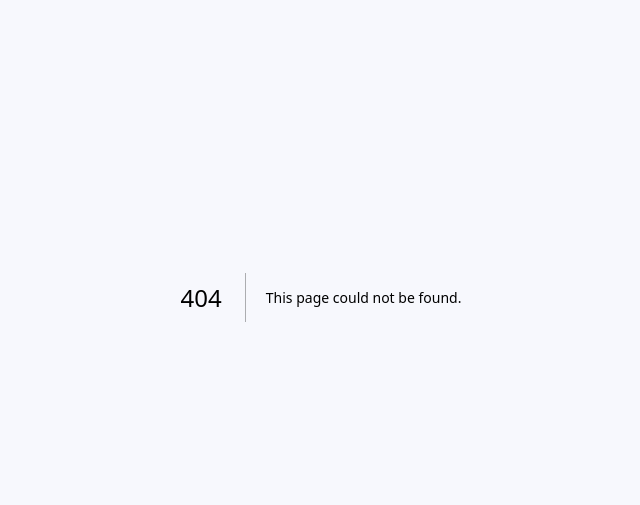
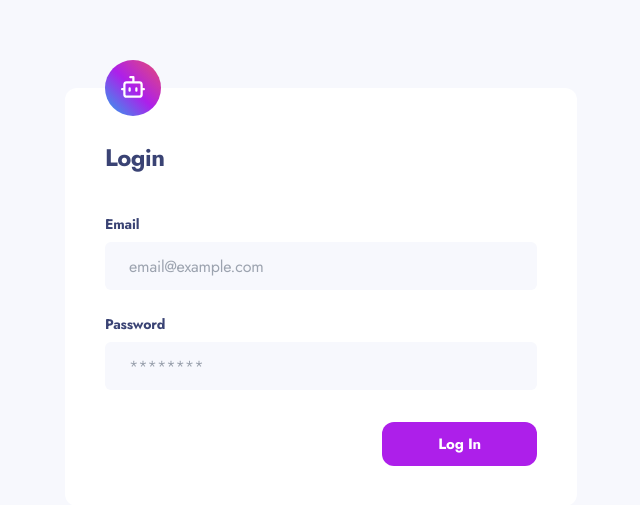
Before and after one commit to mapra99/feedbackr, a Next.js app in the folder web/: page /login in a window 1280 px wide. Before the commit this address had no page. Shown: the part 103-608 px from the top of the page, without its empty margins (319-959 px from the left). Built offline with nearby package versions, Linux system fonts and the light colour scheme.

Commit message:
login backend

```diff
--- /dev/null
+++ b/web/src/app/api/login/route.ts
@@ -0,0 +1,44 @@
+import { NextResponse } from 'next/server';
+import * as yup from 'yup';
+import { login } from '@/feedbackr-api/auth';
+import { LoginParamSchema } from '@/feedbackr-api/auth/types'
+
+
+const schema = yup.object({
+  email: yup.string().email().required('Please enter an email address'),
+  password: yup.string().required('Please enter a password'),
+});
+
+const validateParams = async (params: unknown) => {
+  let errors: string[] = []
+
+  try {
+    await schema.validate(params, { abortEarly: false })
+  } catch (error) {
+    if (error instanceof yup.ValidationError) {
+      errors = error.errors
+    }
+  }
+
+  return errors
+}
+
+export async function POST(request: Request) {
+  const paramsFormData = await request.formData();
+  const paramsObj = Object.fromEntries(paramsFormData)
+  const errors = await validateParams(paramsObj);
+  if (errors.length > 0) {
+    return NextResponse.json({ errors: { general: errors }}, { status: 422 });
+  }
+
+  const sanitizedParams =  LoginParamSchema.parse(paramsObj);
+  const { success, result } = await login(sanitizedParams);
+  if (success) {
+    const response = NextResponse.json({ success: true }, { status: 200 })
+    response.cookies.set('accessToken', result.accessToken, { httpOnly: true })
+
+    return response;
+  } else {
+    return NextResponse.json(result, { status: 422 });
+  }
+}
--- /dev/null
+++ b/web/src/app/login/page.tsx
@@ -0,0 +1,69 @@
+'use client'
+
+import { useState } from 'react'
+import { useRouter } from 'next/navigation';
+import Form from '@/components/form'
+import TextField from '@/components/text-field'
+import { Button } from '@/components/button'
+import { BotIcon } from "@/icons"
+import { LoginErrorsSchema } from '@/feedbackr-api/auth/types'
+
+import type { FormEvent } from 'react';
+import type { LoginErrors } from '@/feedbackr-api/auth/types'
+
+export default function Login() {
+  const [errors, setErrors] = useState<LoginErrors | null>(null)
+  const router = useRouter();
+
+  const handleSubmit = async (event: FormEvent<HTMLFormElement>) => {
+    event.preventDefault()
+
+    const formData = new FormData(event.currentTarget)
+    const response = await fetch('/api/login', { method: 'POST', body: formData })
+
+    if (response.status === 422) {
+      const result = await response.json()
+      setErrors(LoginErrorsSchema.parse(result))
+    } else if (response.status === 200) {
+      router.push('/')
+    }
+  }
+
+  return (
+    <main className="flex items-center justify-center w-full min-h-screen">
+      <div className="my-20 mx-6 max-w-lg w-full">
+        <Form icon={<BotIcon />} onSubmit={handleSubmit}>
+          <h1 className="text-xl sm:text-3xl font-sans text-marian-blue w-full mt-5 sm:mt-3 mb-6 sm:mb-10">
+            Login
+          </h1>
+
+          { errors?.errors.general ? (
+            <ul className="flex flex-col w-full font-sans text-xs !font-normal sm:text-xs text-poppy bg-puppy/60 mb-6 sm:mb-10">
+              { errors?.errors.general.map((error, index) => (
+                <li key={index}>{error}</li>
+              )) }
+            </ul>
+          ) : null}
+
+          <div className="flex flex-col w-full gap-6 mb-10 sm:mb-8">
+            <label className=" flex flex-col gap-2 w-full font-sans text-xs font-bold sm:text-lg text-marian-blue">
+              Email
+              <TextField id="email" name="email" placeholder="email@example.com" type="email" className="text-xs sm:text-base" />
+            </label>
+
+            <label className=" flex flex-col gap-2 w-full font-sans text-xs font-bold sm:text-lg text-marian-blue">
+              Password
+              <TextField id="password" name="password" placeholder="********" type="password" className="text-xs sm:text-base" />
+            </label>
+          </div>
+
+          <div className="flex flex-col sm:flex-row gap-4 w-full justify-end">
+            <Button type="submit" variant="primary" className="text-xs !font-bold sm:text-sm">
+              Log In
+            </Button>
+          </div>
+        </Form>
+      </div>
+    </main>
+  )
+}
--- a/web/src/app/sign-up/page.tsx
+++ b/web/src/app/sign-up/page.tsx
@@ -1,6 +1,7 @@
 'use client'
 
 import { useState } from 'react'
+import { useRouter } from 'next/navigation';
 import Form from '@/components/form'
 import TextField from '@/components/text-field'
 import { Button } from '@/components/button'
@@ -12,6 +13,7 @@ import type { SignUpErrors } from '@/feedbackr-api/auth/types'
 
 export default function SignUp() {
   const [errors, setErrors] = useState<SignUpErrors | null>(null)
+  const router = useRouter();
 
   const handleSubmit = async (event: FormEvent<HTMLFormElement>) => {
     event.preventDefault()
@@ -22,6 +24,8 @@ export default function SignUp() {
 
     if (response.status === 422) {
       setErrors(SignUpErrorsSchema.parse(result))
+    } else if (response.status === 200) {
+      router.push('/')
     }
   }
 
--- a/web/src/feedbackr-api/auth/index.ts
+++ b/web/src/feedbackr-api/auth/index.ts
@@ -1 +1,2 @@
 export { default as signUp } from './sign-up'
+export { default as login } from './login'
--- /dev/null
+++ b/web/src/feedbackr-api/auth/login.ts
@@ -0,0 +1,26 @@
+import { sendRequest } from "@/feedbackr-api/client"
+import { AccessTokenSchema } from "./types"
+import type { LoginParams } from './types'
+
+const OAUTH_CLIENT_ID = process.env.OAUTH_CLIENT_ID
+const OAUTH_CLIENT_SECRET = process.env.OAUTH_CLIENT_SECRET
+
+export default async function login (userParams: LoginParams) {
+  const params = {
+    username: userParams.email,
+    password: userParams.password,
+    grantType: 'password',
+    clientId: OAUTH_CLIENT_ID,
+    clientSecret: OAUTH_CLIENT_SECRET
+  }
+  const { status, response, data } = await sendRequest('POST', '/api/v1/oauth/token', params)
+
+  if (status === 200) {
+    return { success: true, result: AccessTokenSchema.parse(data) }
+  } else if (status === 401) {
+    const errorData = await response.json()
+    return { success: false, result: { errors: { general: [ errorData.error ]}} }
+  } else {
+    throw new Error(`Unexpected response code: ${status}`)
+  }
+}
--- a/web/src/feedbackr-api/auth/types.ts
+++ b/web/src/feedbackr-api/auth/types.ts
@@ -23,3 +23,28 @@ export const SignUpErrorsSchema = z.object({
 })
 
 export type SignUpErrors = z.infer<typeof SignUpErrorsSchema>
+
+export const LoginParamSchema = z.object({
+  email: z.string().email(),
+  password: z.string()
+})
+
+export type LoginParams = z.infer<typeof LoginParamSchema>
+
+export const AccessTokenSchema = z.object({
+  accessToken: z.string(),
+  tokenType: z.string(),
+  expiresIn: z.number(),
+  createdAt: z.number(),
+  scope: z.enum(['read', 'write'])
+})
+
+export type AccessToken = z.infer<typeof AccessTokenSchema>
+
+export const LoginErrorsSchema = z.object({
+  errors: z.object({
+    general: z.array(z.string()).optional()
+  })
+})
+
+export type LoginErrors = z.infer<typeof LoginErrorsSchema>
```
